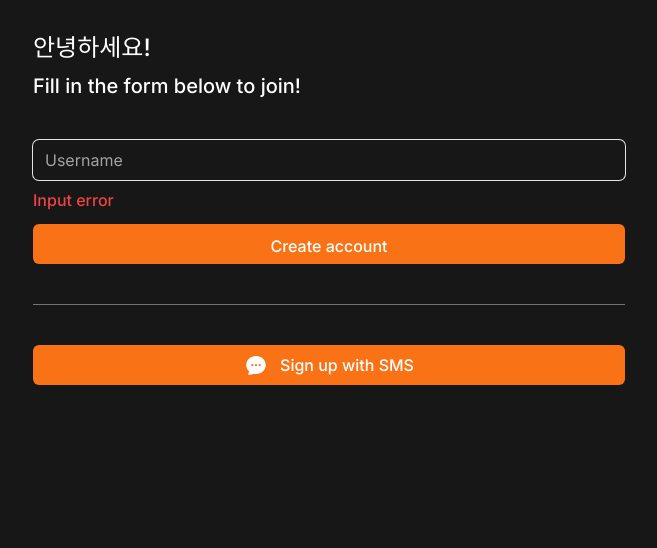
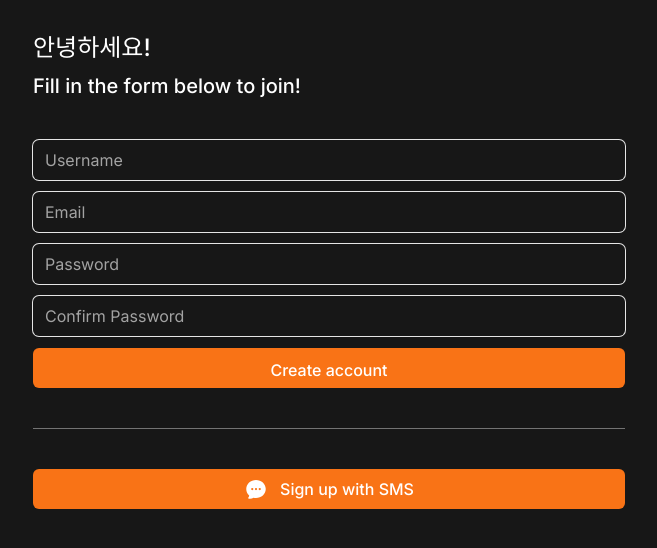
Before and after one commit to ranahwhang/carrot-market, a Next.js app: page /create-account in a window 1280 px wide. Shown: the top 548 px of the page, without its empty margins (311-968 px from the left). Built offline with nearby package versions, Linux system fonts and the light colour scheme.

Commit message:
Authentication UI - Form Components

```diff
--- a/app/create-account/page.tsx
+++ b/app/create-account/page.tsx
@@ -1,3 +1,5 @@
+import FormButton from "@/components/form-btn";
+import FormInput from "@/components/form-input";
 import { ChatBubbleOvalLeftEllipsisIcon } from "@heroicons/react/24/solid";
 import Link from "next/link";
 import React from "react";
@@ -10,16 +12,21 @@
         <h2 className="text-xl">Fill in the form below to join!</h2>
       </div>
       <form className="flex flex-col gap-3">
-        <div className="flex flex-col gap-2">
-          <input
-            className="bg-transparent rounded-md w-full h-10 focus:outline-none ring-1 focus:ring-2 ring-neutral-200 focus:ring-orange-500 border-none placeholder:text-neutral-400"
-            type="text"
-            placeholder="Username"
-            required
-          />
-          <span className="text-red-500 font-medium">Input error</span>
-        </div>
-        <button className="primary-btn h-10">Create account</button>
+        <FormInput type="text" placeholder="Username" required errors={[]} />
+        <FormInput type="email" placeholder="Email" required errors={[]} />
+        <FormInput
+          type="password"
+          placeholder="Password"
+          required
+          errors={[]}
+        />
+        <FormInput
+          type="password"
+          placeholder="Confirm Password"
+          required
+          errors={[]}
+        />
+       <FormButton loading={false} text="Create account" />
       </form>
       <div className="w-full h-px bg-neutral-500" />
       <div>
@@ -27,7 +34,9 @@
           className="primary-btn flex h-10 items-center justify-center gap-3"
           href="/sms"
         >
-          <span><ChatBubbleOvalLeftEllipsisIcon className="h-6 w-6"></ChatBubbleOvalLeftEllipsisIcon></span>
+          <span>
+            <ChatBubbleOvalLeftEllipsisIcon className="h-6 w-6"></ChatBubbleOvalLeftEllipsisIcon>
+          </span>
           <span>Sign up with SMS</span>
         </Link>
       </div>
--- /dev/null
+++ b/components/form-btn.tsx
@@ -0,0 +1,17 @@
+import React from "react";
+
+interface FormButtonProps {
+  loading: boolean;
+  text: string;
+}
+
+export default function FormButton({ loading, text }: FormButtonProps) {
+  return (
+    <button
+      disabled={loading}
+      className="primary-btn h-10 disabled:bg-neutral-400 disabled:text-neutral-300 disabled:cursor-not-allowed"
+    >
+      {loading ? "로딩 중" : text}
+    </button>
+  );
+}
--- /dev/null
+++ b/components/form-input.tsx
@@ -0,0 +1,31 @@
+interface FormInputProps {
+  type: string;
+  placeholder: string;
+  required: boolean;
+  errors: string[];
+}
+
+import React from "react";
+
+export default function FormInput({
+  type,
+  placeholder,
+  required,
+  errors,
+}: FormInputProps) {
+  return (
+    <div className="flex flex-col gap-2">
+      <input
+        className="bg-transparent rounded-md w-full h-10 focus:outline-none ring-1 focus:ring-4 transition ring-neutral-200 focus:ring-orange-500 border-none placeholder:text-neutral-400"
+        type={type}
+        placeholder={placeholder}
+        required={required}
+      />
+      {errors.map((error, index) => (
+        <span key={index} className="text-red-500 font-medium">
+          {errors}
+        </span>
+      ))}
+    </div>
+  );
+}
```
